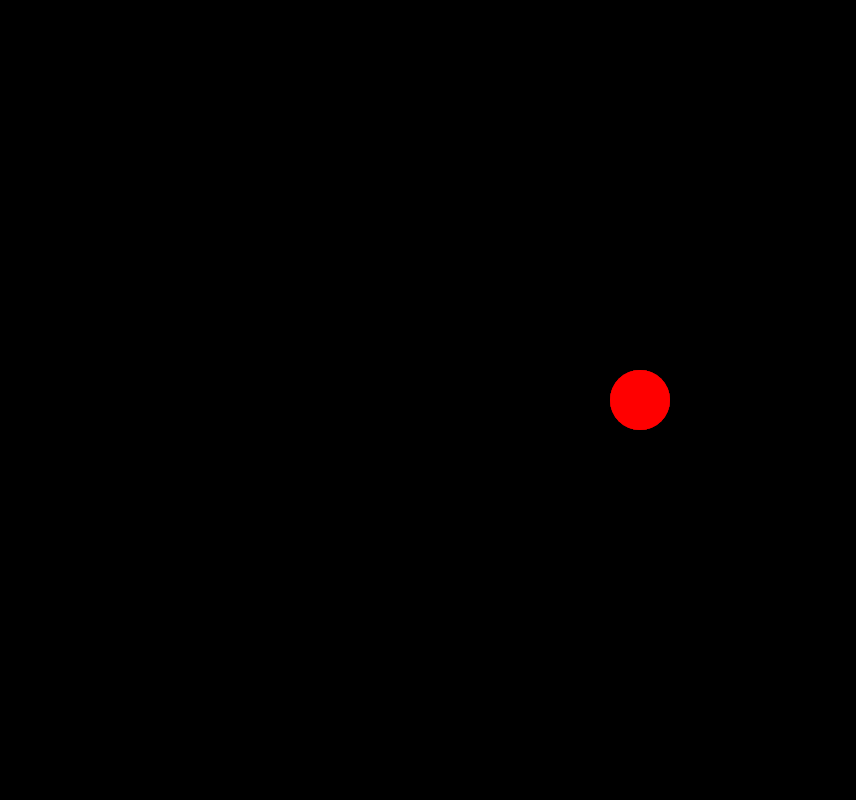
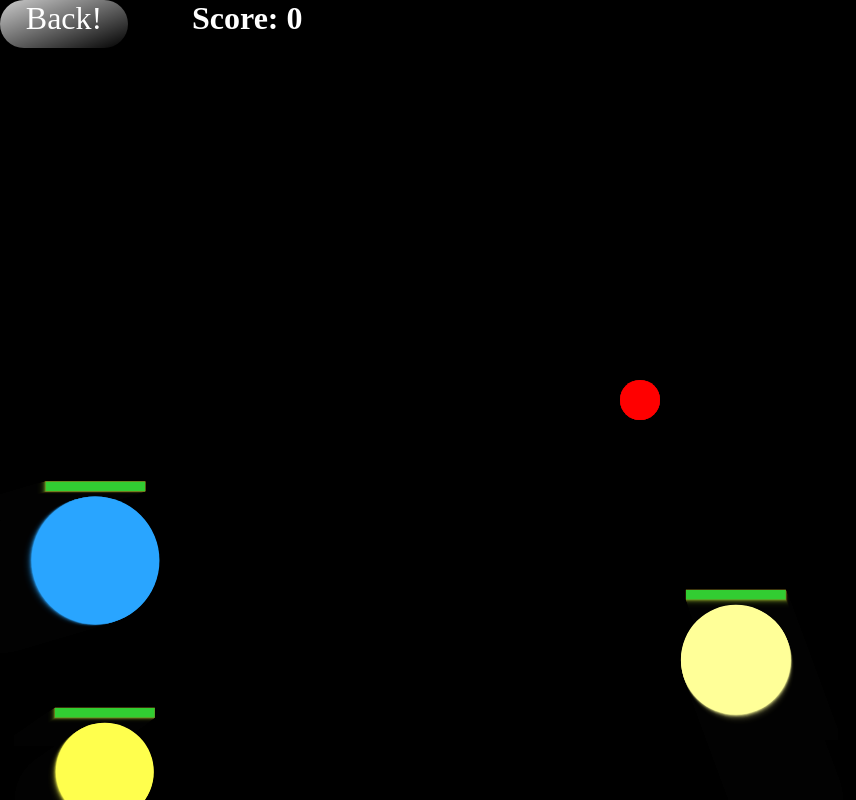
Before and after one commit to CoolCoder119/CoolCoder119.github.io, a plain HTML site: page HTML/zombieShooter.html in a window 1280 px wide. Shown: the whole page, without its empty margins (0-856 px from the left). Drawn offline with Linux system fonts and the light colour scheme.

Commit message:
updated zombieShooter game

```diff
--- a/CSS/zombieShooter.css
+++ b/CSS/zombieShooter.css
@@ -1,6 +1,7 @@
 * {
     padding: 0;
     margin: 0;
+    color: white;
 }
 
 #canvas {
@@ -8,4 +9,36 @@
     position: absolute;
     padding: 0 !important;
     margin: 0 !important;
+    z-index: 1;
 }
+.topDiv {
+    position:absolute;
+    width: 100%;
+    height: 10%;
+    z-index: 3;
+    display: flex;
+
+}
+a {
+    width: 10%;
+    height: 60%;
+    background: linear-gradient(to bottom right, rgba(256,256,256,0.8), rgba(0,0,0,0));
+    border-radius: 4em;
+    color: white;
+    z-index: 11111;
+    text-decoration: none;
+    font-size: 2em;
+    text-align: center;
+    transition: color 1s linear;
+    user-select: none;
+}
+a:hover {
+    cursor:pointer;
+    color: rgba(255, 165, 0
+    ,0.8);
+}
+#score {
+    padding-left: 2em;
+    font-size: 2em;
+    user-select: none;
+}
--- a/HTML/zombieShooter.html
+++ b/HTML/zombieShooter.html
@@ -6,6 +6,10 @@
     <link rel="stylesheet" href="../CSS/zombieShooter.css">
 </head>
 <body>
+    <div class="topDiv">
+        <a href="../index.html">Back!</a>
+        <h1 id="score">Score: 0</h1>
+    </div>
     <canvas id="canvas"></canvas>
     <script src="../JAVASCRIPT/zombieShooter.js"></script>
 </body>
--- a/JAVASCRIPT/zombieShooter.js
+++ b/JAVASCRIPT/zombieShooter.js
@@ -7,12 +7,55 @@ var width = canvas.width;
 
 var playerColor = "red";
 var projectiles = [];
+var enemies = [];
 var projectileColor = "pink";
+var enemyColor = "teal";
+var enemyRadius = 23;
+var enemySpeed = 0.5;
+var maxEnemyHealth = 20;
 var gameFrame = 0;
-var playerRadius = 30;
-var playerSpeed = 6;
-var projectileRadius = 20;
+var playerRadius = 20;
+var playerSpeed = 5;
+var projectileRadius = 10;
 var projectileSpeed = 14;
+var projectileShoot = 10;
+var player;
+var enemySummonTick = 100;
+
+
+var gameOver = false;
+
+function gameover() {
+    gameOver = true;
+    ctx.fillStyle = "darkred";
+    ctx.font =  width/10 + "px Standard Font";
+    ctx.textAlign = "center";
+    ctx.textBaseline = "middle";
+    ctx.fillText("Game Over", width/2,height/2);
+
+    setTimeout(resetGame(),2000);
+};
+function resetGame() {
+    enemies = [];
+    player = new Player(width/2,height/2, playerRadius,playerColor);
+    gameOver = false;
+};
+
+function getDistance(x1,y1,x2,y2) {
+    var xDistance = x2-x1;
+    var yDistance = y2 - y1;
+
+    return Math.sqrt(Math.pow(xDistance,2) +
+        Math.pow(yDistance,2));
+}
+function drawHealthBar(x,y,width,height,health,maxHealth,yOffset) {
+    var xPosition = x - width/2;
+    var yPosition = y - yOffset;
+    ctx.fillStyle = "red";
+    ctx.fillRect(xPosition,yPosition,width,height);
+    ctx.fillStyle = "limegreen";
+    ctx.fillRect(xPosition,yPosition,width*(health/maxHealth),height);
+};
 
 var circle = function(x,y,radius,color) {
     ctx.fillStyle = color;
@@ -51,7 +94,38 @@ Player.prototype.update = function() {
     if (Mouse.keyD && this.x + this.radius > width !== true) {
         this.x += this.speed;
     }
+
+    enemies.forEach((enemy) => {
+        if (getDistance(this.x,this.y,enemy.x,enemy.y) < this.radius + enemy.radius) {
+            gameover();
+        }
+      });
 };
+
+var Enemy = function(x,y,radius,color,xVel,yVel,speedMultiplier,health) {
+    this.x = x;
+    this.y = y;
+    this.radius = radius;
+    this.color = color;
+    this.xVel = xVel;
+    this.yVel = yVel;
+    this.speedMultiplier = speedMultiplier;
+    this.maxHealth = health;
+    this.health = this.maxHealth;
+}
+Enemy.prototype.draw = function() {
+    circle(this.x,this.y,this.radius,this.color);
+    drawHealthBar(this.x,this.y,100,10,this.health,this.maxHealth,this.radius + 15);
+}
+Enemy.prototype.update = function() {
+    var xDiff = player.x - this.x;
+    var yDiff = player.y - this.y;
+    var angle = Math.atan2(yDiff,xDiff);
+    this.xVel = Math.cos(angle) * this.speedMultiplier;
+    this.yVel = Math.sin(angle) * this.speedMultiplier;
+    this.x += this.xVel;
+    this.y += this.yVel;
+}
 
 var Projectile = function(x,y,xVel, yVel,radius,color) {
     this.x = x;
@@ -80,14 +154,26 @@ Projectile.prototype.update = function() {
     if (this.y - this.radius > height) {
         this.markedForDeletion = true;
     }
+    var i = 0;
+    enemies.forEach((enemy) => {
+        if (getDistance(this.x,this.y,enemy.x,enemy.y) < this.radius + enemy.radius) {
+            this.markedForDeletion = true;
+            enemy.health -=1;
+            if (enemy.health < 1) {
+                enemies.splice(i,1);
+            }
+        }
+        i++;
+      });
 }
 
 
 
-
-var player = new Player(width/2,height/2, playerRadius,playerColor);
-
+resetGame();
 function gameLoop() {
+    if (gameOver) {
+        return
+    }
     ctx.fillStyle = "rgba(0,0,0,0.2)";
     ctx.fillRect(0,0,width,height);
     player.update();
@@ -101,6 +187,36 @@ function gameLoop() {
         }
         i++;
       });
+      enemies.forEach((enemy) => {
+        enemy.draw();
+        enemy.update();
+      });
+    if (gameFrame % enemySummonTick === 0) {
+        var x = Math.random() * width;
+        var y = Math.random() * height;
+        if (Math.random() < 0.5) {
+            x = 0;
+        } else if (Math.random() < 0.5) {
+            y = 0;
+        } else if (Math.random() < 0.5) {
+            x = width;
+        } else {
+            y = height;
+        }
+        var xDiff = player.x - x;
+        var yDiff = player.y - y;
+        var angle = Math.atan2(yDiff,xDiff);
+        var xVel = Math.sin(angle) * enemySpeed;
+        var yVel = Math.cos(angle) * enemySpeed;
+        var random1 = Math.round(Math.random() * 365);
+        var random2 = Math.round(Math.random() * 365);
+        var random3 = Math.round(Math.random() * 365);
+        var color = "rgb(" + random1 + ","+random2 + ","+random3 + ")";
+        var enemyHealth = Math.round(Math.random() * maxEnemyHealth);
+        var Radius = enemyHealth * 3 + 10;
+        var enemy = new Enemy(x,y,Radius,color,xVel,yVel,enemySpeed,enemyHealth);
+        enemies.push(enemy)
+    }
     gameFrame++;
     requestAnimationFrame(gameLoop);
 }
```
